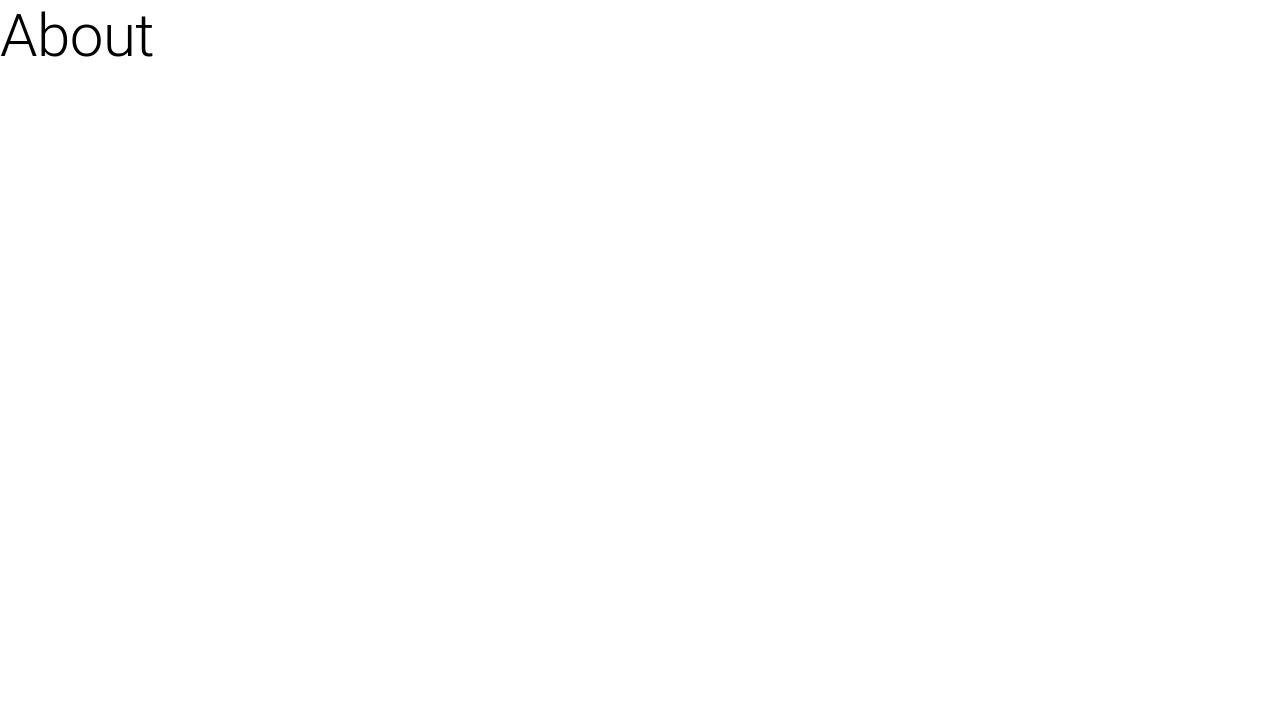
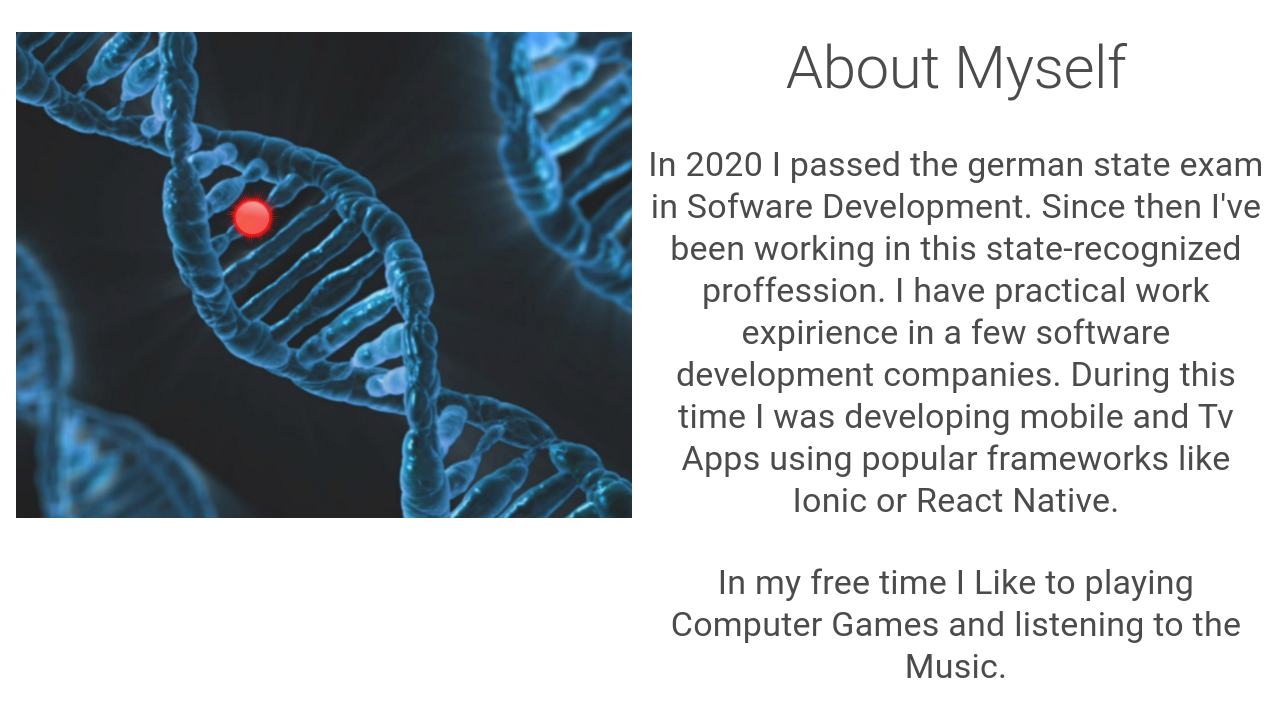
Before and after one commit to MichalKurzal/michalkurzal.github.io, a React (Create React App) app: page /#/about in a window 1280 px wide. Shown: the top 716 px of the page. Built offline with nearby package versions, Linux system fonts and the light colour scheme.

Commit message:
About Page

```diff
--- a/src/components/about.js
+++ b/src/components/about.js
@@ -1,5 +1,84 @@
+import { useRef, useEffect } from "react";
+import { gsap } from "gsap";
 import Typography from "@mui/material/Typography";
+import Grid from "@mui/material/Grid";
+import { styled } from "@mui/material/styles";
 
 export default function About() {
-  return <Typography variant="h2">About</Typography>;
+  let myRef = useRef([]);
+  useEffect(() => {
+    gsap.fromTo(myRef.current, { opacity: 0 }, { opacity: 0.7, duration: 1 });
+  }, []);
+
+  const style = {
+    textAlign: "center",
+    marginBottom: 5,
+  };
+
+  const Img = styled("img")({
+    margin: "auto",
+    display: "block",
+    maxWidth: "100%",
+    maxHeight: "100%",
+  });
+
+  return (
+    <Grid
+      container
+      spacing={2}
+      sx={{
+        paddingTop: 4,
+        paddingLeft: 2,
+        paddingRight: 2,
+      }}
+    >
+      <Grid item xs={12} md={6}>
+        <Img alt="complex" src="/dna-L.jpg" />
+      </Grid>
+      <Grid
+        item
+        xs={12}
+        md={6}
+        sx={{
+          display: "flex",
+          flexDirection: "column",
+          justifyContent: "center",
+          alignItems: "center",
+        }}
+      >
+        <Typography
+          variant="h2"
+          sx={style}
+          ref={(element) => {
+            myRef.current[0] = element;
+          }}
+        >
+          About Myself
+        </Typography>
+        <Typography
+          variant="h4"
+          sx={style}
+          ref={(element) => {
+            myRef.current[1] = element;
+          }}
+        >
+          In 2020 I passed the german state exam in Sofware Development. Since
+          then I've been working in this state-recognized proffession. I have
+          practical work expirience in a few software development companies.
+          During this time I was developing mobile and Tv Apps using popular
+          frameworks like Ionic or React Native.
+        </Typography>
+        <Typography
+          variant="h4"
+          sx={style}
+          ref={(element) => {
+            myRef.current[2] = element;
+          }}
+        >
+          In my free time I Like to playing Computer Games and listening to the
+          Music.
+        </Typography>
+      </Grid>
+    </Grid>
+  );
 }
--- a/src/components/webApps.js
+++ b/src/components/webApps.js
@@ -96,7 +96,7 @@ export default function WebApps() {
           <Chip label="TypeScript" color="success" />
           <Chip label="ES6+" color="secondary" />
           <Chip label="Node.js" color="info" />
-          <Chip label="nmp" color="secondary" />
+          <Chip label="npm" color="secondary" />
           <Chip label="yarn" color="primary" />
           <Chip label="Responsive Design" color="success" />
           <Chip label="Front-End Development" color="default" />
--- a/src/data.js
+++ b/src/data.js
@@ -18,7 +18,7 @@ export const dataJSON = [
   {
     title: "About Myself",
     id: 3,
-    src: "/airplane.jpg",
+    src: "/dna.jpg",
     path: "/about",
     about:
       "In my free time I Like to play Computer Games and listening to the Music.",
```
Also changed, not shown: public/dna-L.jpg (added), public/dna.jpg (added).
